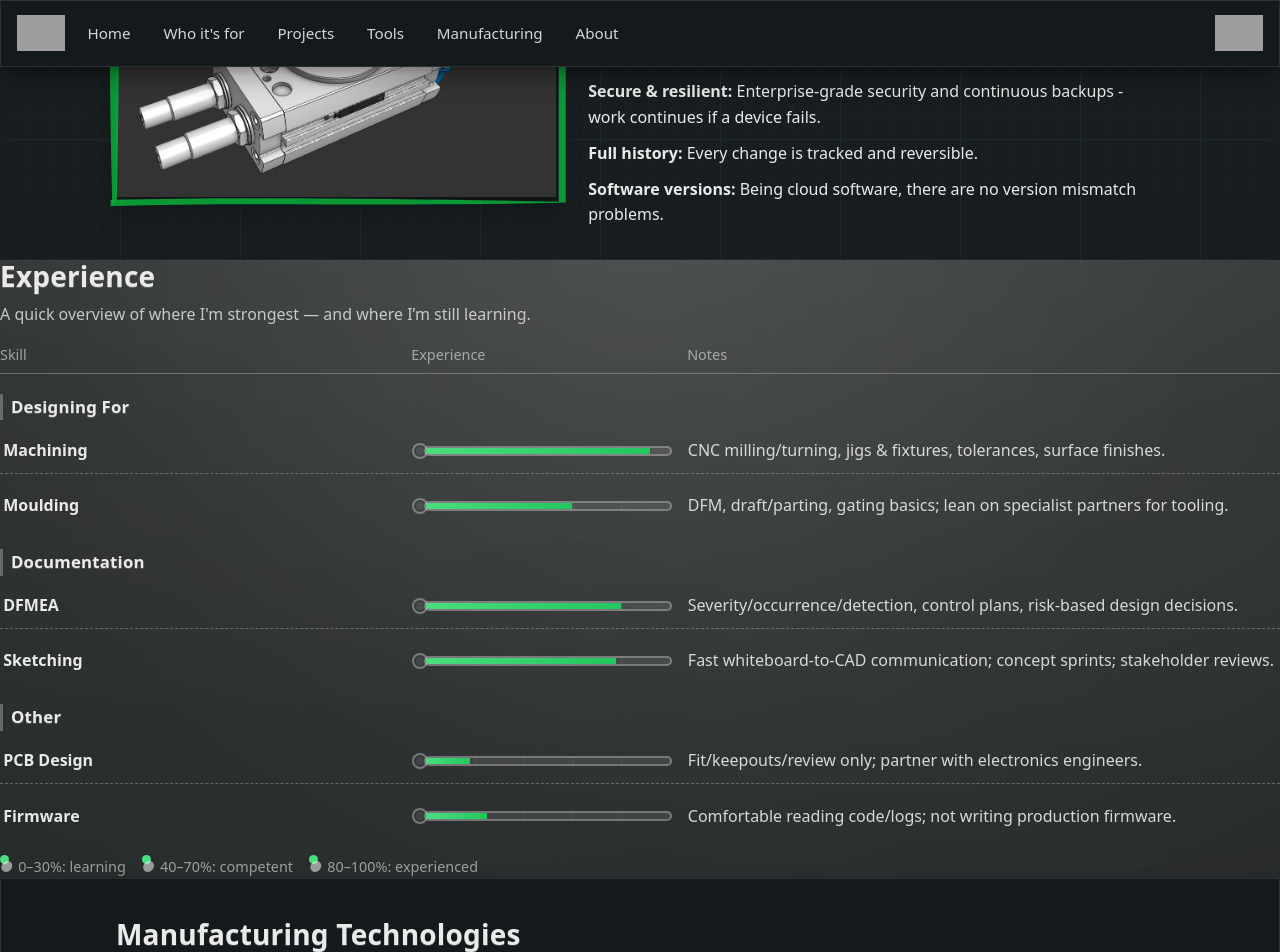
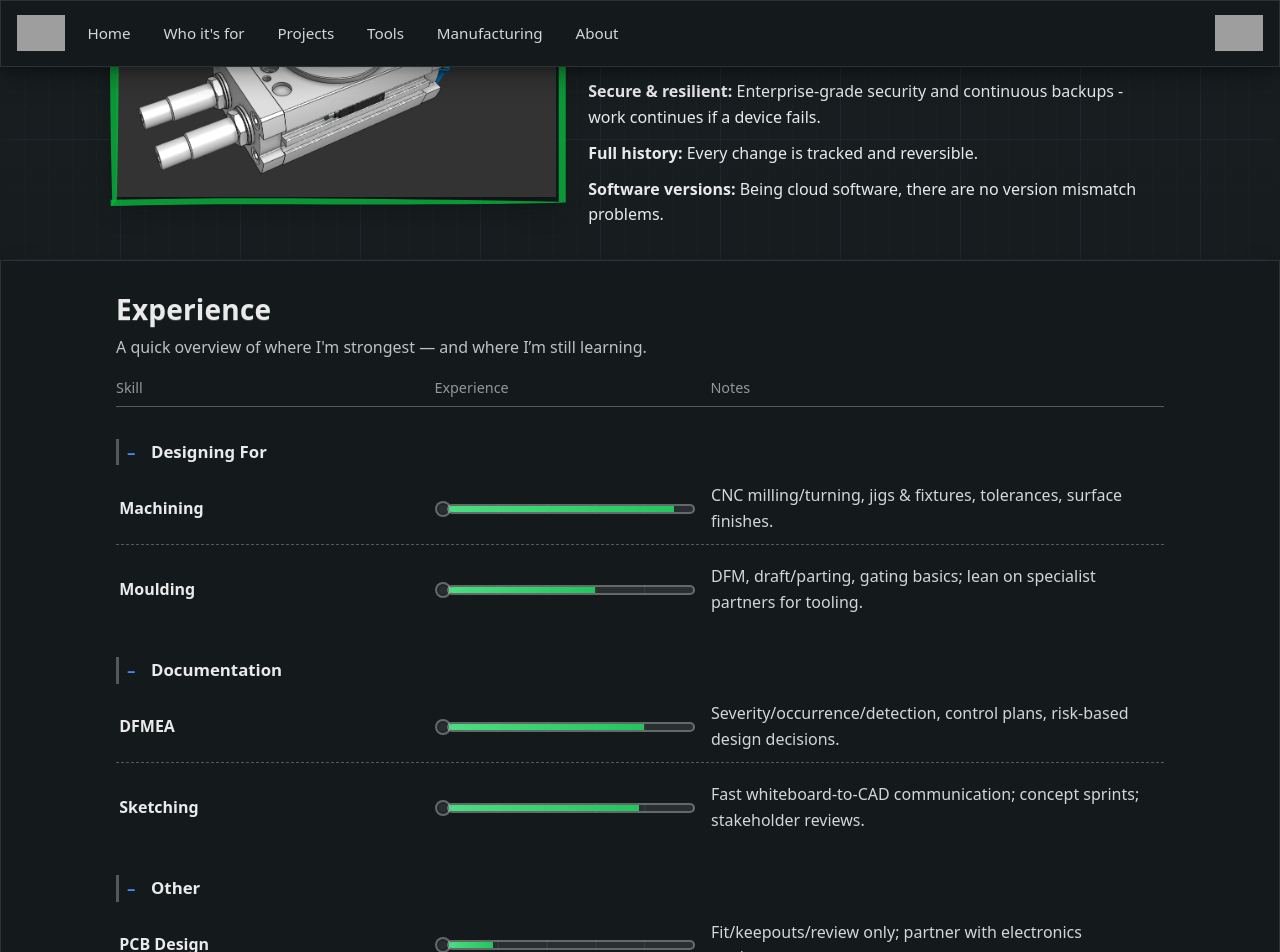
Before and after one commit to JamesAIzzard/jamesaizzard.github.io, a Jekyll site: the page built from index.html, in a window 1280 px wide and 1400 px high, scrolled down 2560 px. Shown: the top 952 px of the window. Built offline with Jekyll 4.4.1, drawn with Linux system fonts in a browser that asks for light colours; some web fonts are replaced; grey boxes are pictures that could not be loaded.

Commit message:
Refactor experience section: update HTML structure for better semantics and add collapsible groups in the experience.scss for improved user interaction

```diff
--- a/_includes/experience.html
+++ b/_includes/experience.html
@@ -1,4 +1,6 @@
-<section id="experience" class="xp-section" aria-labelledby="xp-title">
+<section id="experience" class="panel-surface">
+  <div class="container">
+    <div class="xp-section" aria-labelledby="xp-title">
       <header class="xp-header">
         <h2 id="xp-title">Experience</h2>
         <p class="xp-sub">A quick overview of where I'm strongest — and where I’m still learning.</p>
@@ -10,8 +12,8 @@
       </header>
 
       <!-- Group: Designing For -->
-  <section class="xp-group" aria-labelledby="xp-g-design">
-    <h3 id="xp-g-design" class="xp-group-title">Designing For</h3>
+      <details class="xp-group" aria-labelledby="xp-g-design" open>
+        <summary id="xp-g-design" class="xp-group-title">Designing For</summary>
         <ul class="xp-rows" role="rowgroup">
           <li class="xp-row" role="row">
             <span class="xp-skill" role="rowheader">Machining</span>
@@ -34,11 +36,11 @@
             <span class="xp-note">DFM, draft/parting, gating basics; lean on specialist partners for tooling.</span>
           </li>
         </ul>
-  </section>
+      </details>
 
       <!-- Group: Documentation -->
-  <section class="xp-group" aria-labelledby="xp-g-docs">
-    <h3 id="xp-g-docs" class="xp-group-title">Documentation</h3>
+      <details class="xp-group" aria-labelledby="xp-g-docs" open>
+        <summary id="xp-g-docs" class="xp-group-title">Documentation</summary>
         <ul class="xp-rows" role="rowgroup">
           <li class="xp-row" role="row">
             <span class="xp-skill" role="rowheader">DFMEA</span>
@@ -58,11 +60,11 @@
             <span class="xp-note">Fast whiteboard-to-CAD communication; concept sprints; stakeholder reviews.</span>
           </li>
         </ul>
-  </section>
+      </details>
 
       <!-- Group: Other -->
-  <section class="xp-group" aria-labelledby="xp-g-other">
-    <h3 id="xp-g-other" class="xp-group-title">Other</h3>
+      <details class="xp-group" aria-labelledby="xp-g-other" open>
+        <summary id="xp-g-other" class="xp-group-title">Other</summary>
         <ul class="xp-rows" role="rowgroup">
           <li class="xp-row" role="row">
             <span class="xp-skill" role="rowheader">PCB Design</span>
@@ -82,11 +84,13 @@
             <span class="xp-note">Comfortable reading code/logs; not writing production firmware.</span>
           </li>
         </ul>
-  </section>
+      </details>
 
       <footer class="xp-legend">
         <span><i aria-hidden="true">●</i> 0–30%: learning</span>
         <span><i aria-hidden="true">●</i> 40–70%: competent</span>
         <span><i aria-hidden="true">●</i> 80–100%: experienced</span>
       </footer>
+    </div>
+  </div>
 </section>
--- a/_sass/components/experience.scss
+++ b/_sass/components/experience.scss
@@ -15,6 +15,14 @@
 
   color: var(--xp-text);
 }
+
+/* Section spacing and rail gutters to match the site rhythm */
+#experience {
+  scroll-margin-top: 80px;
+  margin-top: 0;
+  padding: clamp(1.25rem, 4vw, 2rem) 0 clamp(1.25rem, 5vw, 2rem);
+}
+#experience > .container { padding-inline: var(--rail-gutter); }
 
 /* If you already have .visually-hidden, you can remove this. */
 .sr-only {
@@ -64,6 +72,26 @@
   border-left: 3px solid var(--xp-border);
   padding-left: .5rem;
 }
+
+/* Collapsible controls: style <summary> and add +/– marker */
+.xp-group summary::-webkit-details-marker { display: none; }
+.xp-group .xp-group-title {
+  cursor: pointer;
+  list-style: none;
+  display: inline-flex;
+  align-items: center;
+  gap: .35rem;
+}
+.xp-group .xp-group-title::before {
+  content: "+";
+  color: var(--accent-2);
+  display: inline-block;
+  width: 1em;
+  margin-right: .1rem;
+  font-weight: 800;
+  line-height: 1;
+}
+.xp-group[open] > .xp-group-title::before { content: "\2013"; } /* en dash */
 
 .xp-rows {
   list-style: none;
```
Lines whose indentation alone changed are shown as unchanged.
